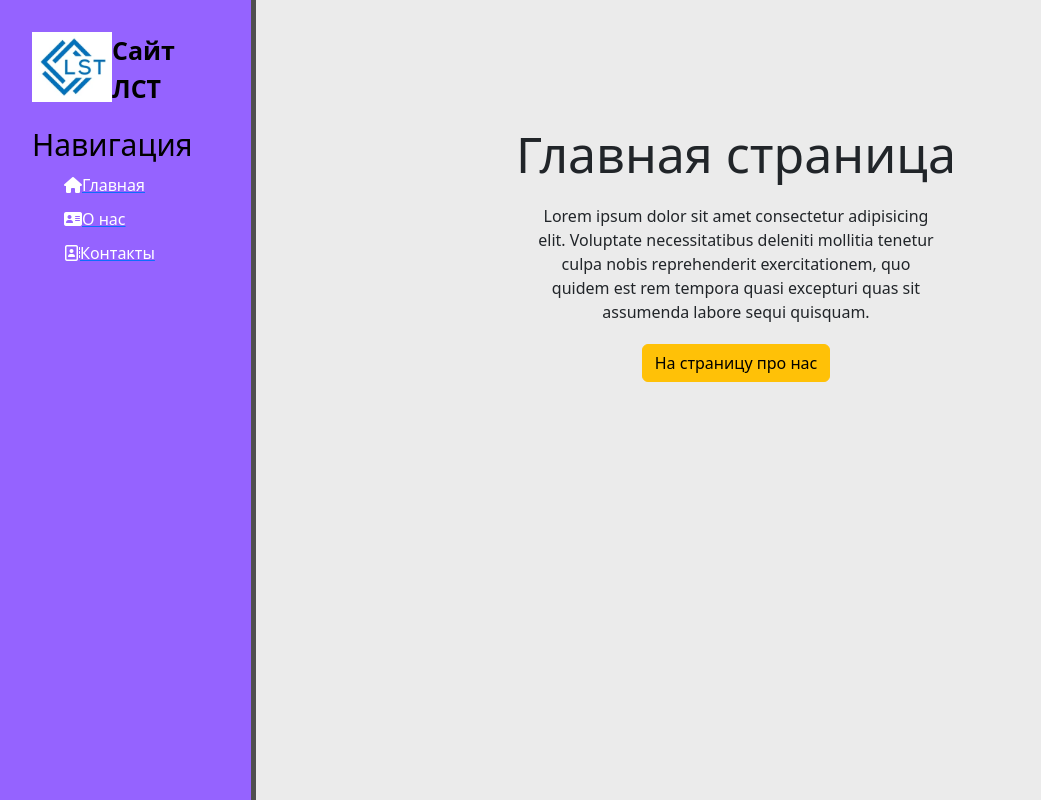
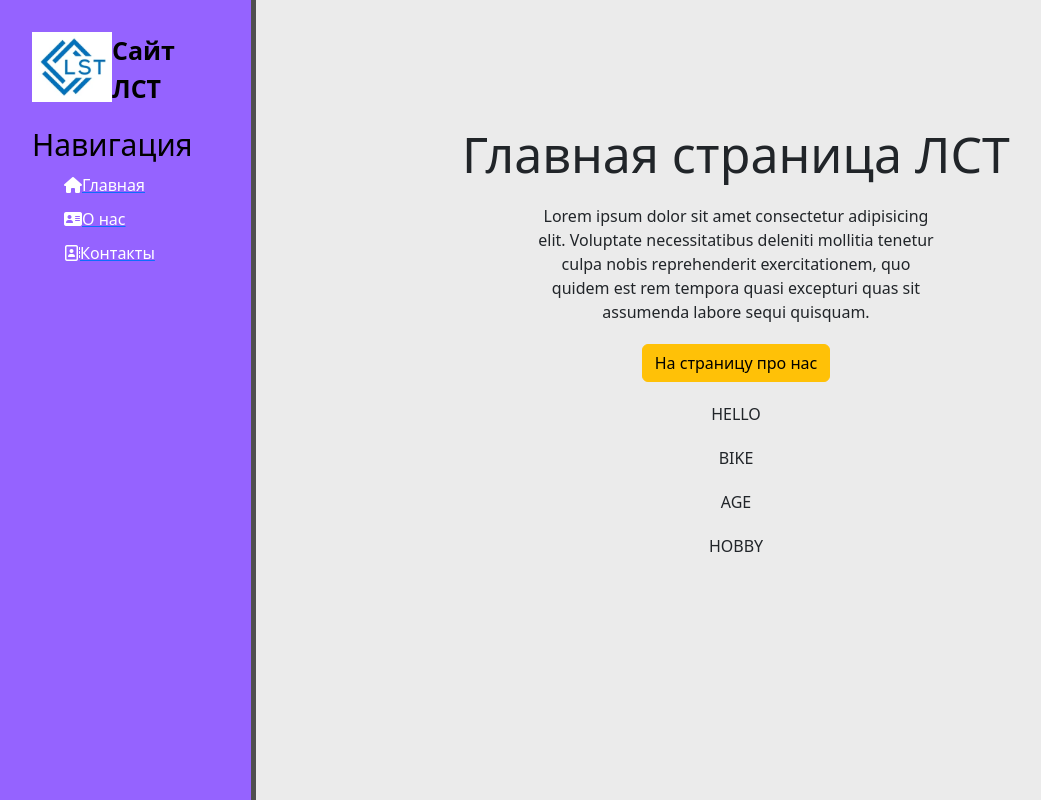
Before and after one commit to lst369/django_first, a Django app: page / in a window 1280 px wide. Shown: the whole page, without its empty margins (0-1041 px from the left). Run offline with Django 4.2, Linux system fonts and the light colour scheme.

Commit message:
Passing data to templates

```diff
--- a/mainapp/templates/mainapp/index.html
+++ b/mainapp/templates/mainapp/index.html
@@ -1,13 +1,23 @@
 {% extends 'mainapp/layout.html'%}
 
-{% block title %}
-ЛСТ главная
-{% endblock %}
+{% block title %} {{ title }} {% endblock %}
 
 {% block content %}
     <div class="features">
-        <h1>Главная страница</h1>
+        <h1>{{ title }}</h1>
         <p>Lorem ipsum dolor sit amet consectetur adipisicing elit. Voluptate necessitatibus deleniti mollitia tenetur culpa nobis reprehenderit exercitationem, quo quidem est rem tempora quasi excepturi quas sit assumenda labore sequi quisquam.</p>
         <button class="btn btn-warning">На страницу про нас </button>
+
+        {% for val in values %}
+            {% if val == 'hello' %}
+                <p>{{ val|upper }}</p>
+            {% endif %}
+        {% endfor %}
+
+        {% for val in obj %}
+            <p>{{ val|upper }}</p>
+        {% endfor %}
+
+
     </div>
 {% endblock %}
--- a/mainapp/views.py
+++ b/mainapp/views.py
@@ -3,7 +3,16 @@ from django.shortcuts import render
 # Create your views here.
 
 def index(request):
-    return render(request, 'mainapp/index.html')
+    data = {
+        'title': 'Главная страница ЛСТ',
+        'values': ['some', 'hello', 'my name is ЛСТ'],
+        'obj':{
+            'bike': 'BMW',
+            'age': '25',
+            'hobby': 'growing',
+        }
+    }
+    return render(request, 'mainapp/index.html', data )
 
 def about(request):
     return render(request, 'mainapp/about.html')
```
